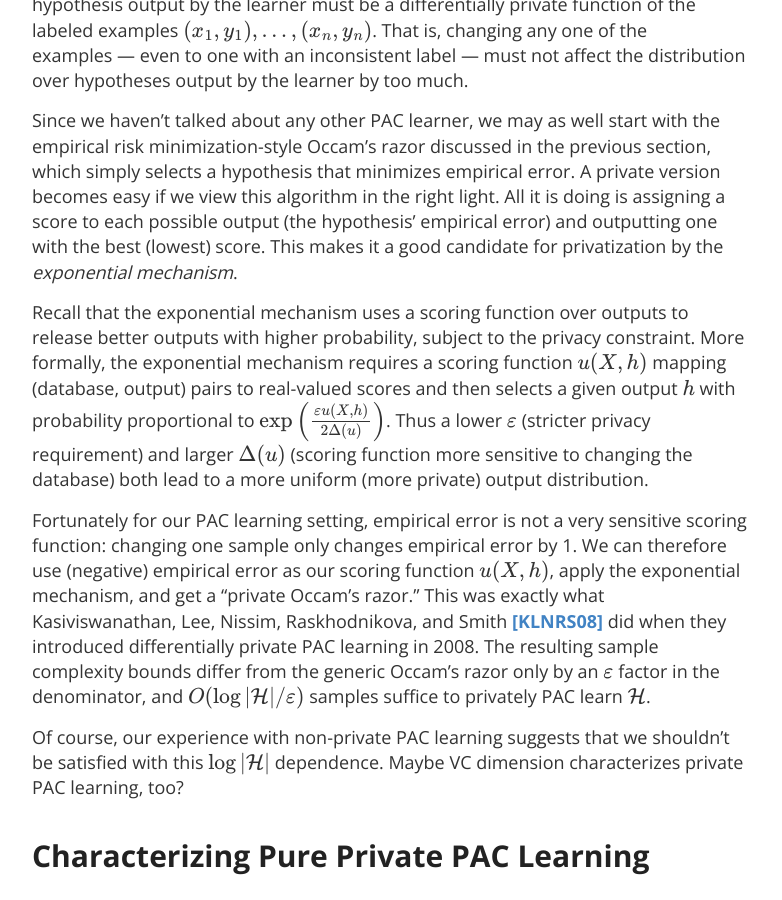
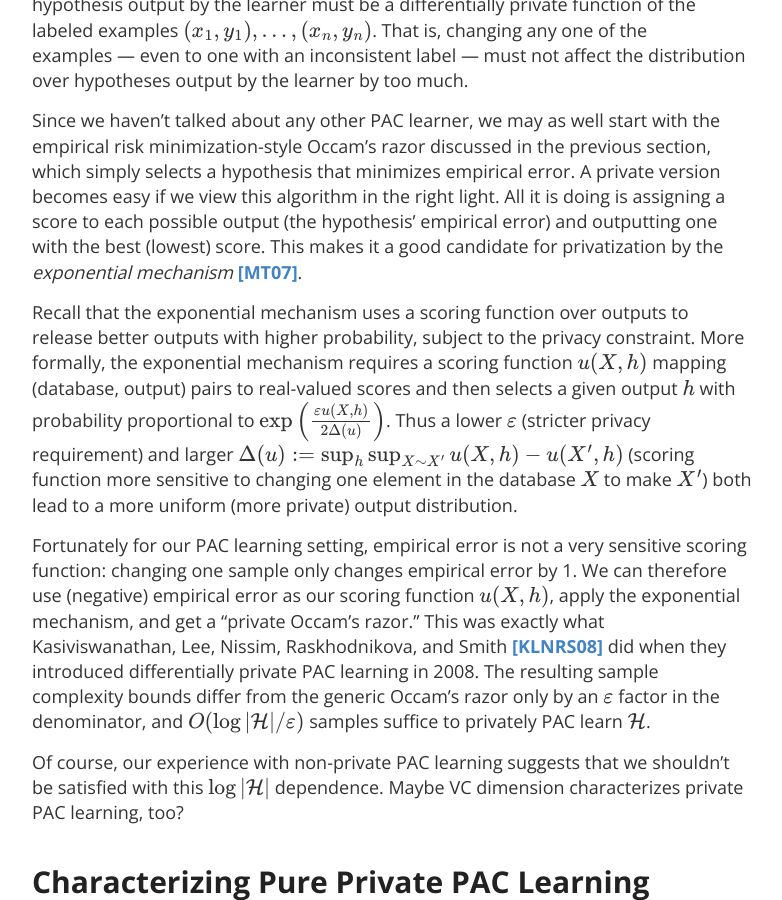
Before and after one commit to differentialprivacy/differentialprivacy, a Jekyll site: the page built from _posts/2020-09-16-private-pac.md, in a window 1280 px wide and 900 px high, scrolled down 2515 px. Shown: the whole window, without its empty margins (248-1030 px from the left). Built offline with Jekyll 4.4.1, drawn with Linux system fonts in a browser that asks for light colours; comment, search, counter and statistics services are not loaded.

Commit message:
added citation to McSherry-Talwar07

```diff
--- a/_posts/2020-09-16-private-pac.md
+++ b/_posts/2020-09-16-private-pac.md
@@ -123,7 +123,7 @@ minimizes empirical error. A private version becomes easy if we view
 this algorithm in the right light. All it is doing is assigning a score
 to each possible output (the hypothesis' empirical error) and outputting
 one with the best (lowest) score. This makes it a good candidate for
-privatization by the *exponential mechanism*.
+privatization by the *exponential mechanism* [**[MT07]**](https://dl.acm.org/doi/10.1109/FOCS.2007.41 "Frank McSherry, Kunal Talwar. Mechanism Design via Differential Privacy. FOCS 2007.").
 
 Recall that the exponential mechanism uses a scoring function over
 outputs to release better outputs with higher probability, subject to
@@ -132,8 +132,7 @@ requires a scoring function \\(u(X,h)\\) mapping (database, output) pairs to
 real-valued scores and then selects a given output \\(h\\) with probability
 proportional to \\(\exp\left(\tfrac{\varepsilon
 u(X,h)}{2\Delta(u)}\right)\\). Thus a lower \\(\varepsilon\\) (stricter
-privacy requirement) and larger \\(\Delta(u)\\) (scoring function more
-sensitive to changing the database) both lead to a more uniform (more
+privacy requirement) and larger \\(\Delta(u) := \sup_h \sup_{X \sim X'} u(X,h) - u(X',h) \\) (scoring function more sensitive to changing one element in the database \\(X\\) to make \\(X'\\)) both lead to a more uniform (more
 private) output distribution.
 
 Fortunately for our PAC learning setting, empirical error is not a very
```
